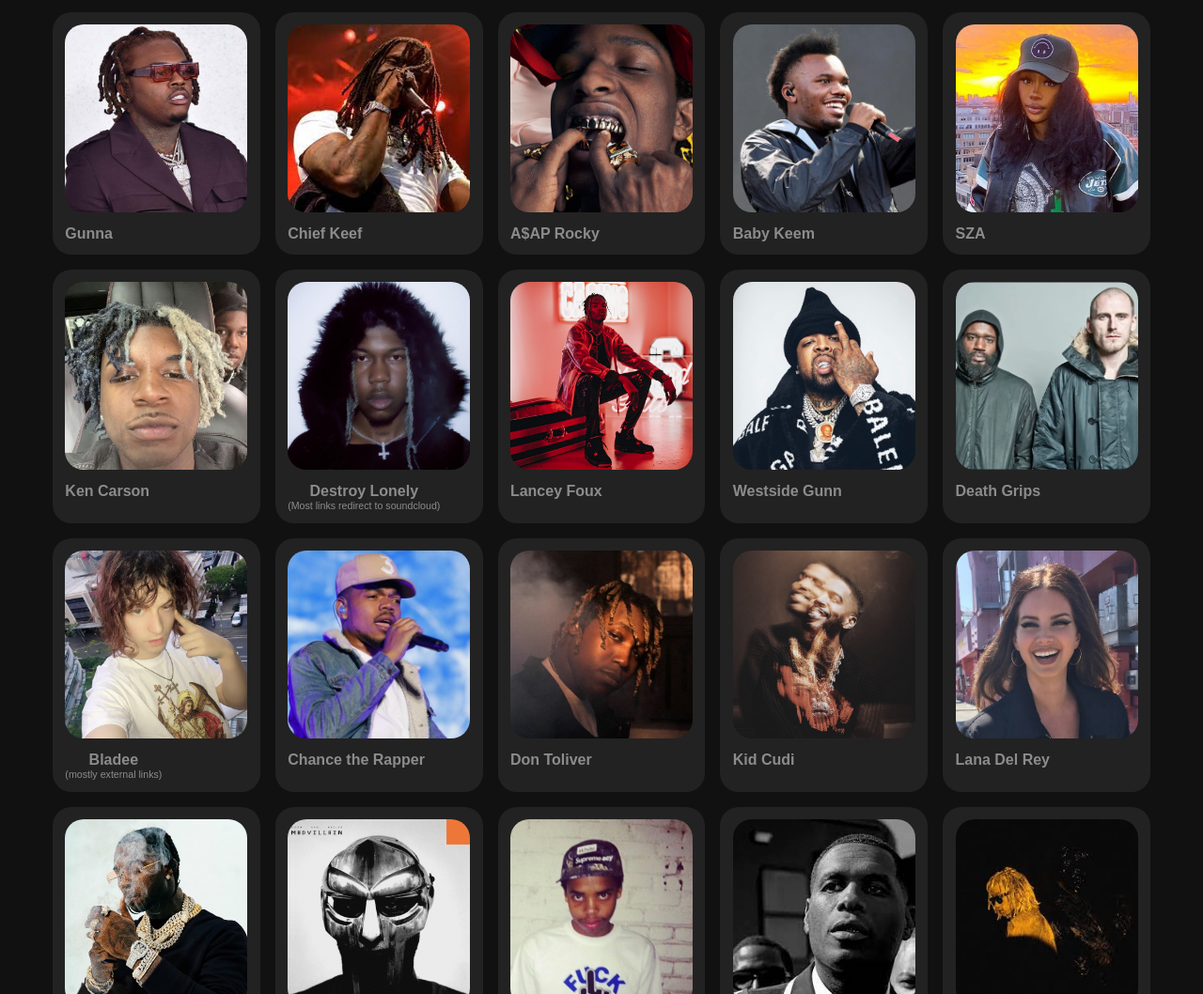
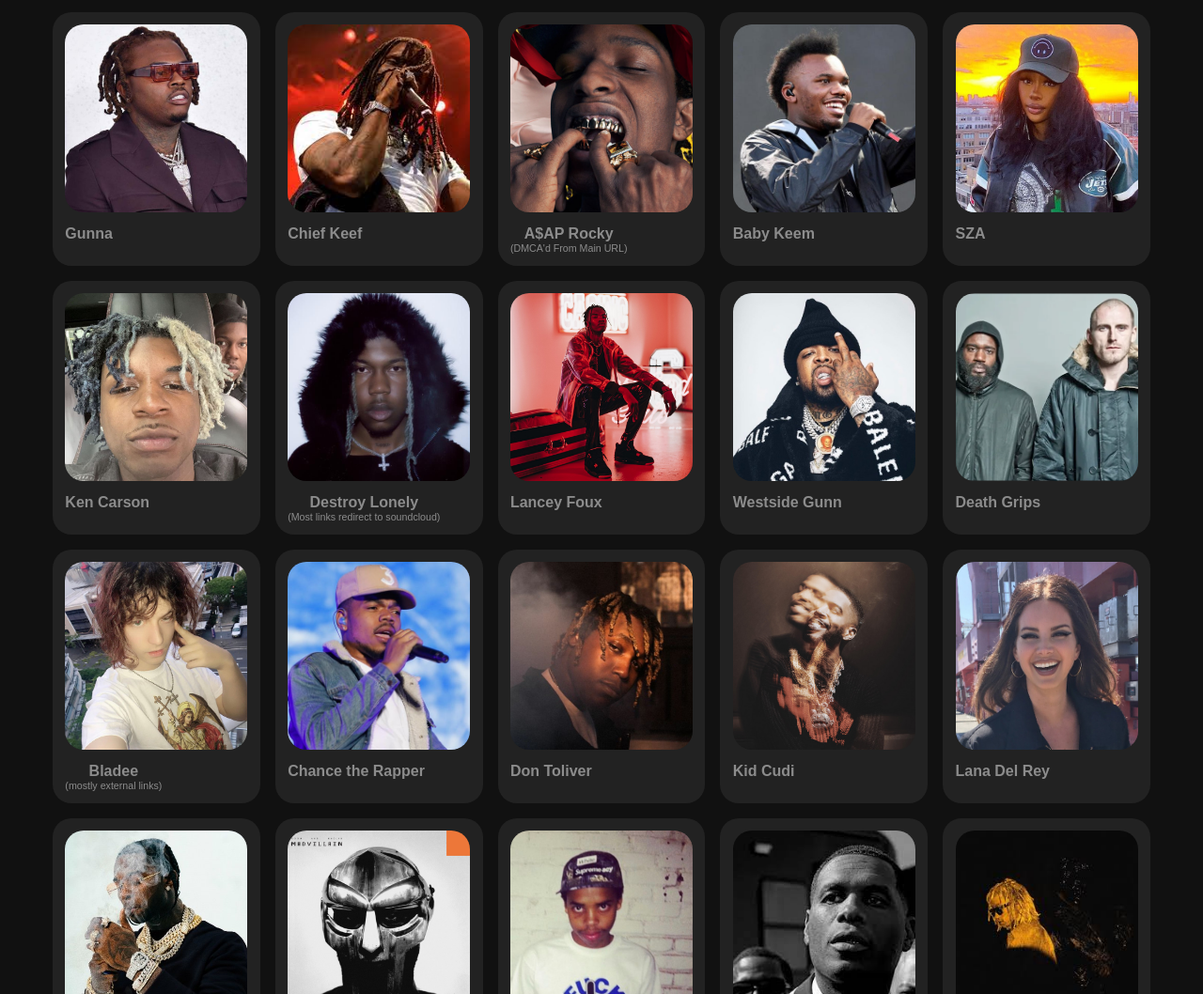
Before and after one commit to gridguy101/gridthing, a plain HTML site: page index.html in a window 1280 px wide. Shown: the part 897-1955 px from the top of the page at 94% size. Drawn offline with Linux system fonts and the light colour scheme.

Commit message:
Update index.html

```diff
--- a/index.html
+++ b/index.html
@@ -221,11 +221,11 @@
         </div>
       </button>
 
-      <button class="button" onclick="window.location.href='https://trackerhub.vercel.app/s/1syJrbMRMIPHuPSbaMSu2_0PgGzCWD1ECEYZOS2-nBz0'">
+      <button class="button" onclick="window.location.href='https://trackerhub.vercel.app/s/1syJrbMRMIPHuPSbaMSu2_0PgGzCWD1ECEYZOS2-nBz0/best'">
         <img src="Images/rocky.jpg" alt="Button 6">
         <div class="button-text">
           <h2>A$AP Rocky</h2>
-          <p></p>
+          <p>(DMCA'd From Main URL)</p>
         </div>
       </button>
 
```
